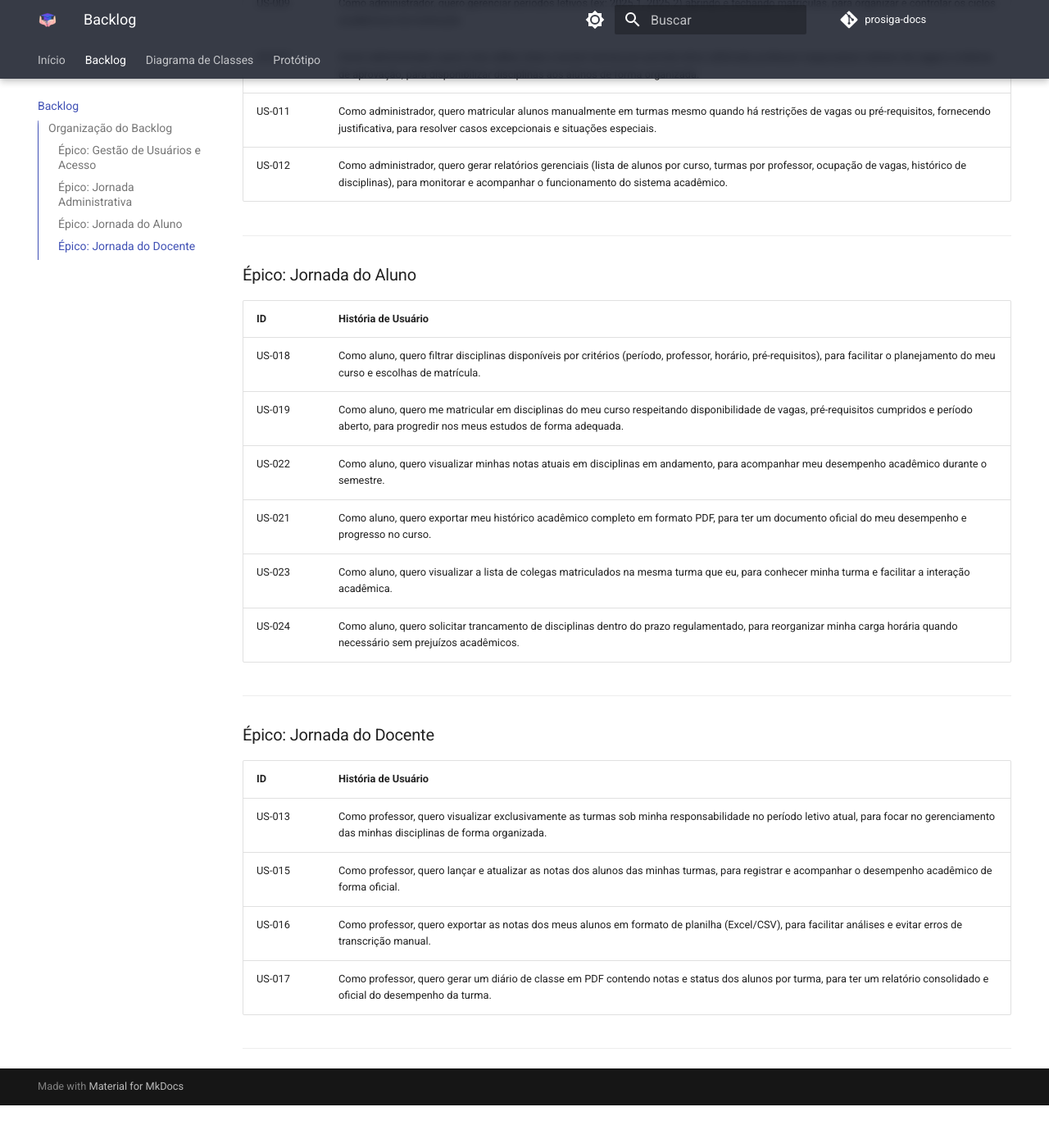
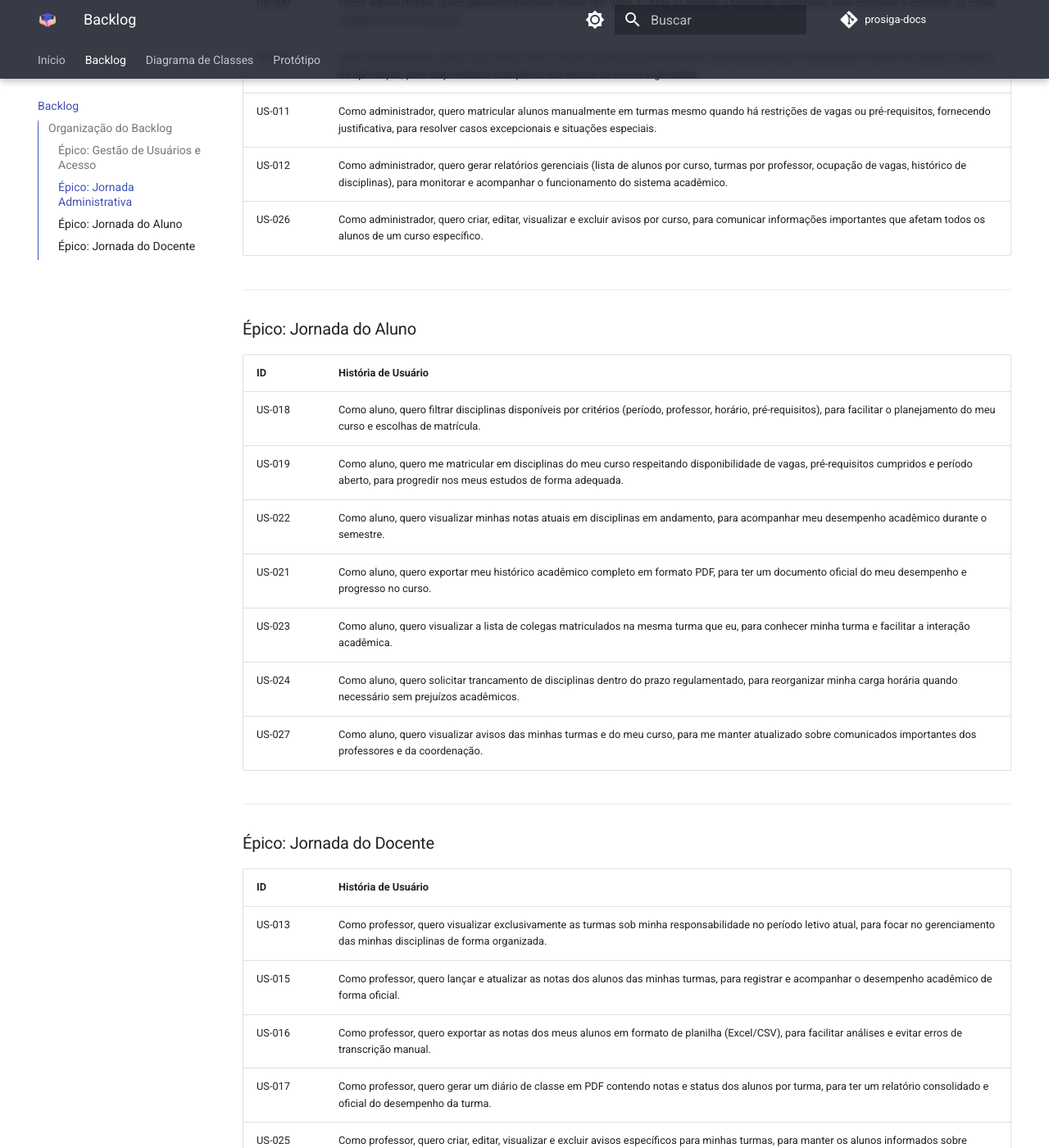
Before and after one commit to ProSiga-organization/prosiga-docs, an MkDocs documentation site: the page built from docs/backlog.md, in a window 1280 px wide and 1400 px high, scrolled down 1156 px. Shown: the whole window at 82% size. Built offline with MkDocs 1.6.1 and Material for MkDocs 9.7.7, drawn with Linux system fonts in a browser that asks for light colours; comment, search, counter and statistics services are not loaded; before the commit the page ends 2504 px from its top, so only the background shows below that; some of the changed text lies outside the part shown.

Commit message:
feat: add user stories for managing course announcements and notifications

```diff
--- a/docs/backlog.md
+++ b/docs/backlog.md
@@ -29,6 +29,7 @@ O backlog está sendo estruturado e atualizado na ferramenta [Taiga](https://tre
 | US-010 | Como administrador, quero criar, editar, listar e excluir turmas por período letivo definindo professor responsável, número de vagas e critérios de aprovação, para disponibilizar disciplinas aos alunos de forma organizada. |
 | US-011 | Como administrador, quero matricular alunos manualmente em turmas mesmo quando há restrições de vagas ou pré-requisitos, fornecendo justificativa, para resolver casos excepcionais e situações especiais. |
 | US-012 | Como administrador, quero gerar relatórios gerenciais (lista de alunos por curso, turmas por professor, ocupação de vagas, histórico de disciplinas), para monitorar e acompanhar o funcionamento do sistema acadêmico. |
+| US-026 | Como administrador, quero criar, editar, visualizar e excluir avisos por curso, para comunicar informações importantes que afetam todos os alunos de um curso específico. |
 
 
 ---
@@ -43,6 +44,7 @@ O backlog está sendo estruturado e atualizado na ferramenta [Taiga](https://tre
 | US-021 | Como aluno, quero exportar meu histórico acadêmico completo em formato PDF, para ter um documento oficial do meu desempenho e progresso no curso. |
 | US-023 | Como aluno, quero visualizar a lista de colegas matriculados na mesma turma que eu, para conhecer minha turma e facilitar a interação acadêmica. |
 | US-024 | Como aluno, quero solicitar trancamento de disciplinas dentro do prazo regulamentado, para reorganizar minha carga horária quando necessário sem prejuízos acadêmicos. |
+| US-027 | Como aluno, quero visualizar avisos das minhas turmas e do meu curso, para me manter atualizado sobre comunicados importantes dos professores e da coordenação. |
 
 ---
 
@@ -54,5 +56,6 @@ O backlog está sendo estruturado e atualizado na ferramenta [Taiga](https://tre
 | US-015 | Como professor, quero lançar e atualizar as notas dos alunos das minhas turmas, para registrar e acompanhar o desempenho acadêmico de forma oficial. |
 | US-016 | Como professor, quero exportar as notas dos meus alunos em formato de planilha (Excel/CSV), para facilitar análises e evitar erros de transcrição manual. |
 | US-017 | Como professor, quero gerar um diário de classe em PDF contendo notas e status dos alunos por turma, para ter um relatório consolidado e oficial do desempenho da turma. |
+| US-025 | Como professor, quero criar, editar, visualizar e excluir avisos específicos para minhas turmas, para manter os alunos informados sobre comunicados importantes da disciplina. |
 
 ---
```
